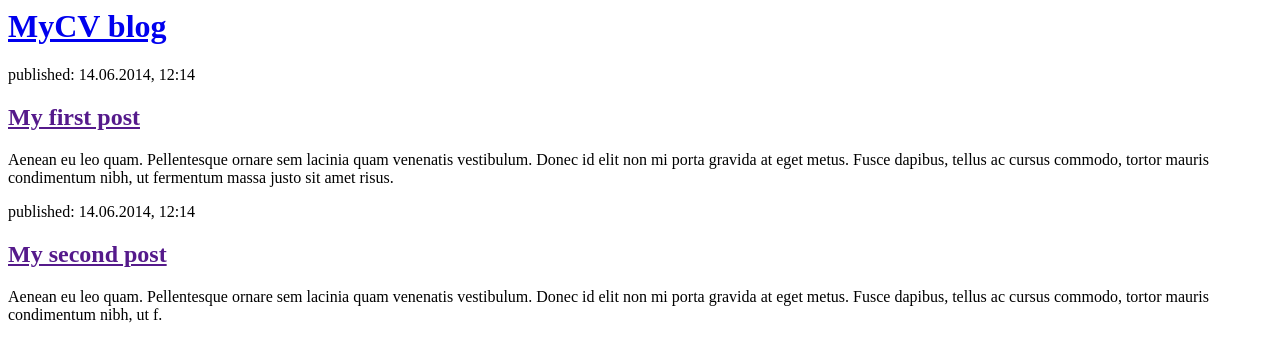
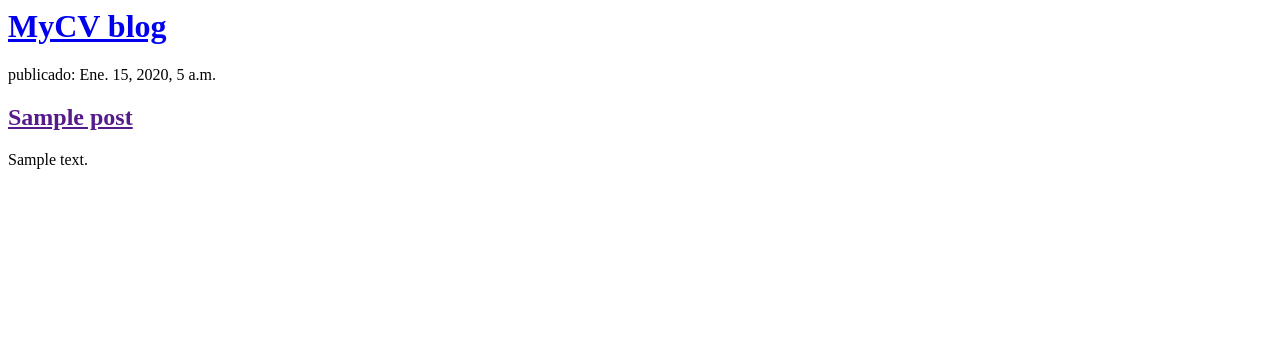
Before and after one commit to b0rya0n/my-first-blog, a Django app: page / in a window 1280 px wide. Shown: the top 362 px of the page. Run offline with Django 3.2, Linux system fonts and the light colour scheme; tables that the repository leaves empty hold one stand-in row (values such as "Sample post").

Commit message:
Templates modificados para mostrar post desde base de datos

```diff
--- a/myCV/blog/templates/blog/post_list.html
+++ b/myCV/blog/templates/blog/post_list.html
@@ -7,7 +7,7 @@
             <h1><a href="/">MyCV blog</a></h1>
         </div>
 
-        <div>
+        <!-- <div>
             <p>published: 14.06.2014, 12:14</p>
             <h2><a href="">My first post</a></h2>
             <p>Aenean eu leo quam. Pellentesque ornare sem lacinia quam venenatis vestibulum. Donec id elit non mi porta gravida at eget metus. Fusce dapibus, tellus ac cursus commodo, tortor mauris condimentum nibh, ut fermentum massa justo sit amet risus.</p>
@@ -17,6 +17,14 @@
             <p>published: 14.06.2014, 12:14</p>
             <h2><a href="">My second post</a></h2>
             <p>Aenean eu leo quam. Pellentesque ornare sem lacinia quam venenatis vestibulum. Donec id elit non mi porta gravida at eget metus. Fusce dapibus, tellus ac cursus commodo, tortor mauris condimentum nibh, ut f.</p>
-        </div>
+        </div> -->
+
+        {% for post in posts %}
+            <div>
+                <p>publicado: {{ post.published_date }}</p>
+                <h2><a href="">{{ post.title }}</a></h2>
+                <p>{{ post.text|linebreaksbr }}</p>
+            </div>
+        {% endfor %}
     </body>
 </html>
--- a/myCV/blog/views.py
+++ b/myCV/blog/views.py
@@ -1,6 +1,9 @@
 from django.shortcuts import render
+from django.utils import timezone
+from .models import Post
 
 # Create your views here.
 
 def post_list(request):
-    return render(request, 'blog/post_list.html', {})
+    posts = Post.objects.filter(published_date__lte=timezone.now()).order_by('published_date')
+    return render(request, 'blog/post_list.html', {'posts':posts})
```
